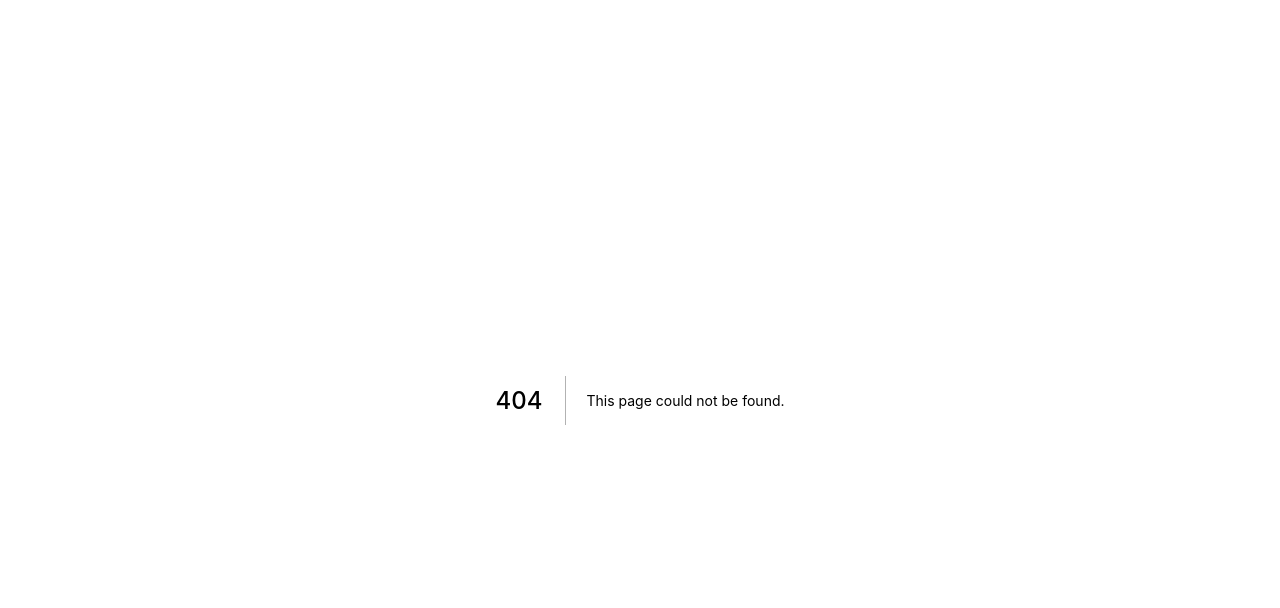
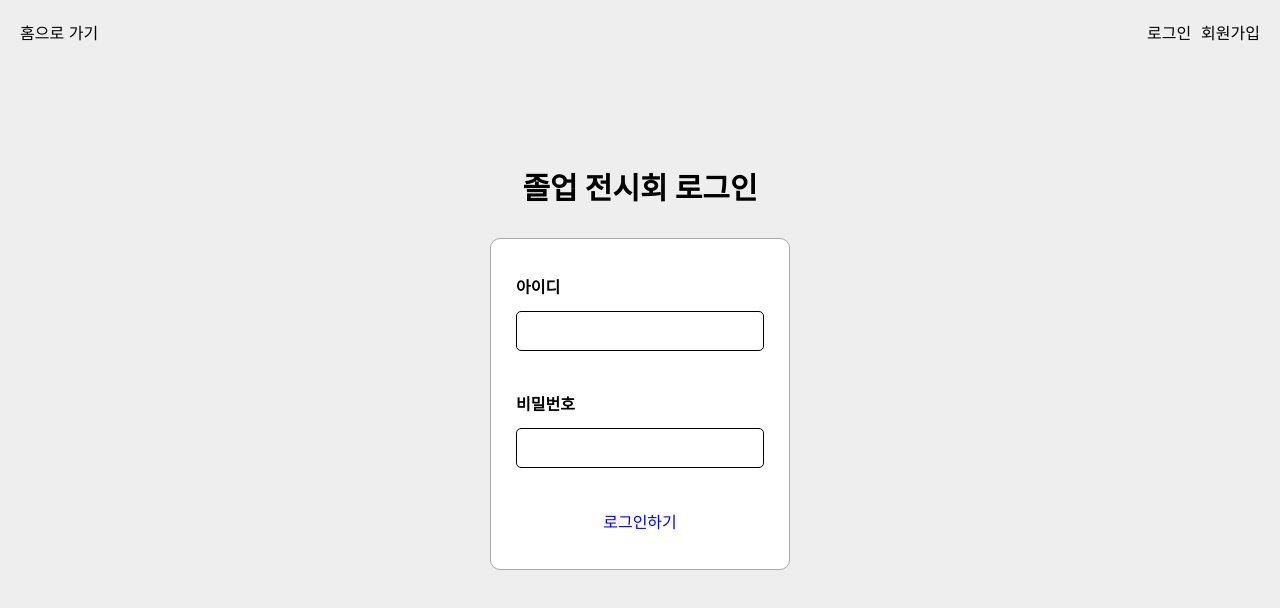
Before and after one commit to puba5/graduation-exhibition, a Next.js app: page /login in a window 1280 px wide. Before the commit this address had no page. Shown: the top 608 px of the page. Built offline with nearby package versions, Linux system fonts and the light colour scheme.

Commit message:
feat : 로그인 페이지 생성
로그인 페이지 생성

```diff
--- /dev/null
+++ b/pages/components/Login/userInput.js
@@ -0,0 +1,96 @@
+import React, { useState } from "react";
+import styled from "styled-components";
+
+export default function UserInput(props) {
+  const [idWarningFlag, setIdWarningFlag] = useState(false);
+  const [pwdWarningFlag, setPwdWarningFlag] = useState(false);
+
+  const idChangeHandler = (event) => {
+    const changed = event.target.value;
+
+    if (changed.length === 0) {
+      setIdWarningFlag(false);
+      return;
+    }
+
+    if (changed.length >= 6 && changed.length <= 16) {
+      setIdWarningFlag(false);
+      return;
+    }
+
+    setIdWarningFlag(true);
+  };
+
+  const pwdChangeHandler = (event) => {
+    const changed = event.target.value;
+
+    if (changed.length === 0) {
+      setPwdWarningFlag(false);
+      return;
+    }
+
+    if (changed.length >= 6 && changed.length <= 16) {
+      setPwdWarningFlag(false);
+      return;
+    }
+
+    setPwdWarningFlag(true);
+  };
+
+  return (
+    <>
+      <ContentWrapper>
+        <InputTitle>아이디</InputTitle>
+        <Textarea warningFlag={idWarningFlag} onChange={idChangeHandler} type="text" />
+        {idWarningFlag && (
+          <WarningMessage>아이디는 최소 6자리에서 16자리까지 입력할 수 있습니다.</WarningMessage>
+        )}
+      </ContentWrapper>
+      <ContentWrapper>
+        <InputTitle>비밀번호</InputTitle>
+        <Textarea warningFlag={pwdWarningFlag} onChange={pwdChangeHandler} type="password" />
+        {pwdWarningFlag && (
+          <WarningMessage>비밀번호는 최소 6자리에서 16자리까지 입력할 수 있습니다.</WarningMessage>
+        )}
+      </ContentWrapper>
+    </>
+  );
+}
+
+const ContentWrapper = styled.div`
+  position: relative;
+`;
+
+const WarningMessage = styled.div`
+  color: red;
+  font-size: 0.75em;
+  position: absolute;
+  top: 7em;
+`;
+
+const Textarea = styled.input`
+  border: 1px solid black;
+  border-radius: 5px;
+  margin: 0.2em 0 2.5em 0;
+  width: 100%;
+  height: 2.5em;
+  font-size: 1em;
+  padding: 0.2em 0.5em;
+  resize: none;
+
+  &:focus {
+    outline: none;
+    border: 2px solid
+      ${(props) => {
+        if (props.warningFlag) return "red";
+        return "green";
+      }};
+  }
+`;
+
+const InputTitle = styled.div`
+  font-weight: 700;
+  font-size: 1rem;
+  margin-bottom: 10px;
+  font-family: "Nanum Gothic", sans-serif;
+`;
--- /dev/null
+++ b/pages/login.js
@@ -0,0 +1,63 @@
+import React, { useState } from "react";
+import styled from "styled-components";
+import UserInput from "./components/Login/userInput";
+import Header from "./components/header";
+
+const Login = () => {
+  const [userLoginInfo, setUserLoginInfo] = useState({ id: null, pw: null });
+
+  return (
+    <Wrapper>
+      <Header />
+      <Title>졸업 전시회 로그인</Title>
+      <Content>
+        <UserInput userLoginInfo={userLoginInfo} setUserLoginInfo={setUserLoginInfo} />
+        <ContentNav>
+          <LoginButton>로그인하기</LoginButton>
+        </ContentNav>
+      </Content>
+    </Wrapper>
+  );
+};
+
+const BACKGROUND_GREY = "#eeeeee";
+const BORDER_GREY = "#aaaaaa";
+
+const Wrapper = styled.div`
+  background-color: ${BACKGROUND_GREY};
+  height: 100vh;
+`;
+
+const Title = styled.h1`
+  width: fit-content;
+  margin: 100px auto;
+  font-weight: bold;
+  font-size: 30px;
+  margin-bottom: 30px;
+`;
+
+const Content = styled.div`
+  width: fit-content;
+  margin: 0 auto;
+  background: white;
+  width: 300px;
+  padding: 35px 25px;
+  border-radius: 10px;
+  border: 1px solid ${BORDER_GREY};
+`;
+
+const ContentNav = styled.div`
+  display: flex;
+  justify-content: space-around;
+`;
+
+const LoginButton = styled.button`
+  background-color: white;
+  cursor: pointer;
+  border: none;
+  outline: none;
+  color: blue;
+  font-size: 16px;
+`;
+
+export default Login;
```
